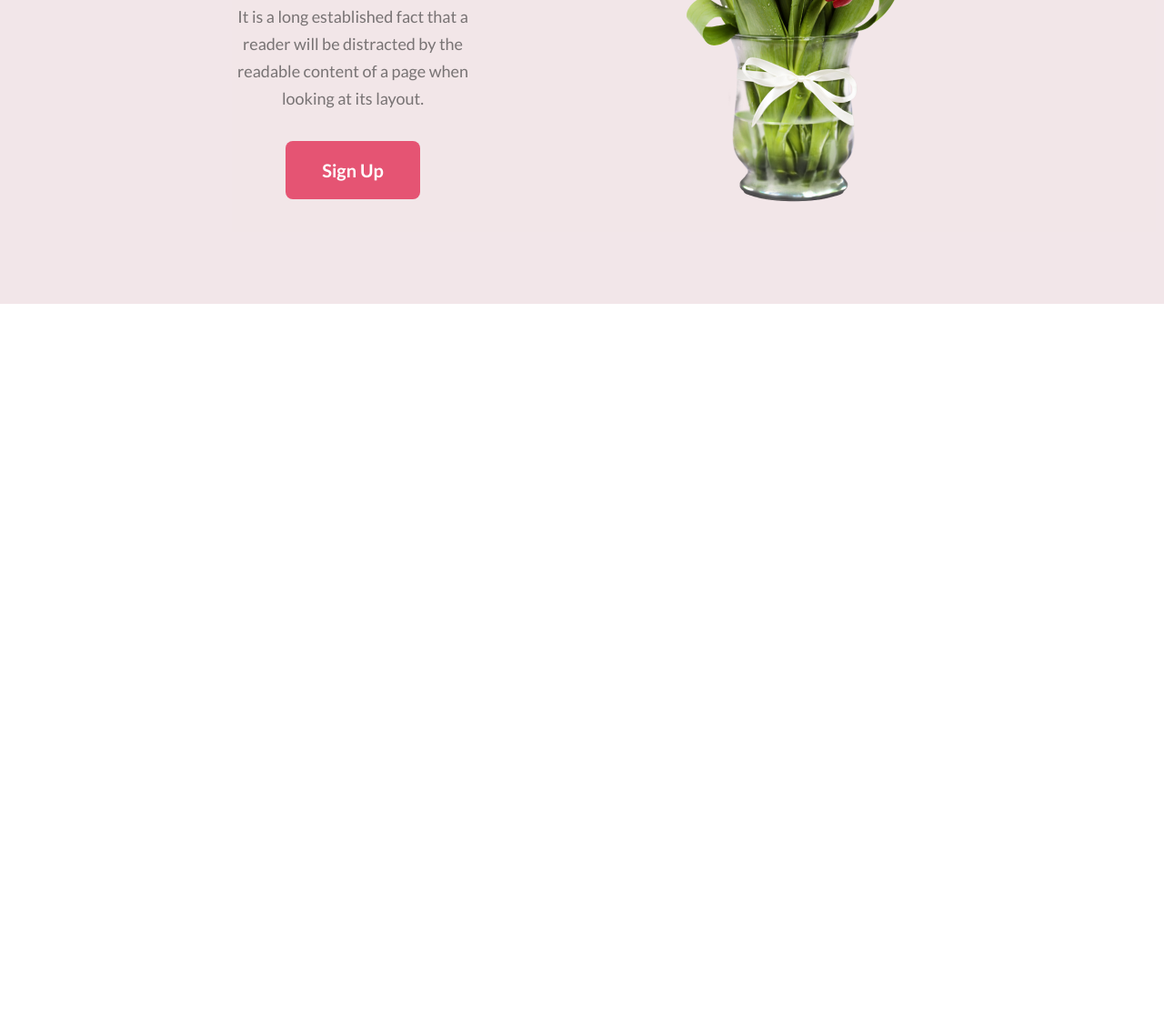
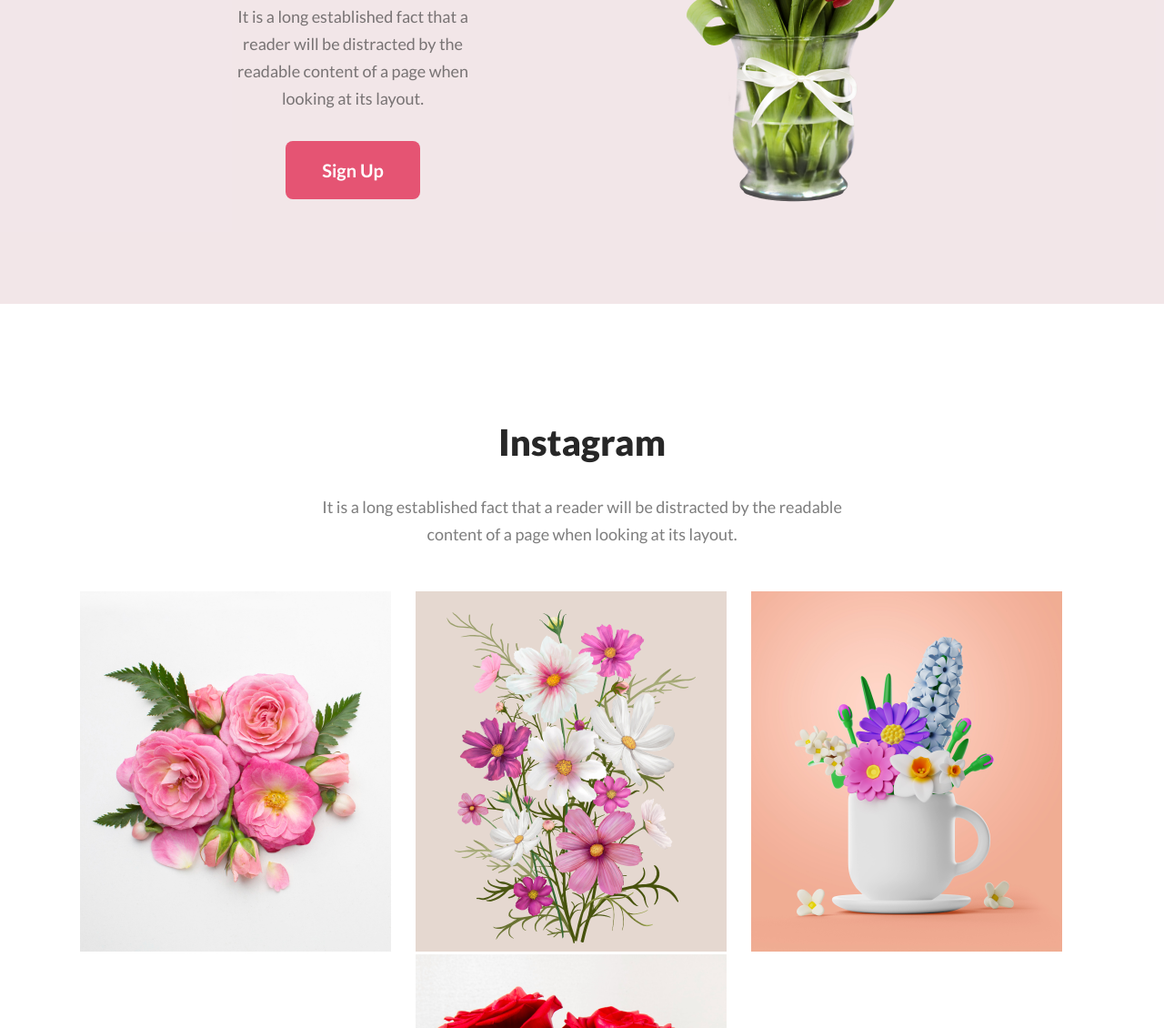
Before and after one commit to mehedihasan18/flower-shop, a plain HTML site: page index.html in a window 1280 px wide. Shown: the part 1270-2400 px from the top of the page at 91% size. Before the commit the page ends 1604 px from the top, so only its background shows below. Drawn offline with Linux system fonts and the light colour scheme.

Commit message:
instagram section added

```diff
--- a/index.html
+++ b/index.html
@@ -14,7 +14,7 @@
 </head>
 
 <body>
-    <!-- header section start  -->
+    <!-- header section -->
     <header>
         <div class="banner-left-side">
             <h2 class="banner-title">Let's make<br>beautiful flowers a<br>part of your life.</h2>
@@ -29,8 +29,8 @@
         </div>
 
     </header>
-    <!-- header section end  -->
-    <!-- main section start -->
+
+    <!-- main section -->
     <main>
         <!-- hot deal section -->
         <section class="offer-section">
@@ -44,6 +44,21 @@
                 <img src="./images/pngwing 8.png" alt="header offer-section side image of flower">
             </div>
         </section>
+
+        <!-- instagram section -->
+        <section class="instagram-section">
+            <h2 class="instagram-section-title">Instagram</h2>
+            <p class="instagram-section-details">It is a long established fact that a reader will be distracted by the
+                readable <br> content of a page
+                when
+                looking at its layout.</p>
+            <div class="gallery">
+                <img src="./images/Flower 01.png" alt="">
+                <img src="./images/Rectangle 4.png" alt="">
+                <img src="./images/Rectangle 5.png" alt="">
+                <img src="./images/Rectangle 6.png" alt="">
+            </div>
+        </section>
     </main>
 </body>
 
--- a/style.css
+++ b/style.css
@@ -23,7 +23,8 @@ header,
 }
 
 .banner-title,
-.offer-section-title {
+.offer-section-title,
+.instagram-section-title {
     color: #272727;
     font-size: 80px;
     font-weight: 800;
@@ -31,7 +32,8 @@ header,
 }
 
 .banner-details,
-.offer-section-details {
+.offer-section-details,
+.instagram-section-details {
     color: rgba(39, 39, 39, 0.60);
     font-size: 18px;
     line-height: 30px;
@@ -78,3 +80,21 @@ header,
 .off-text {
     color: #E55473;
 }
+
+/* instagram section css  */
+.instagram-section {
+    margin-top: 128px;
+    text-align: center;
+}
+
+.gallery img {
+    margin-right: 24px;
+}
+
+.instagram-section-title {
+    font-size: 40px;
+}
+
+.instagram-section-details {
+    margin: 24px auto 48px;
+}
```
